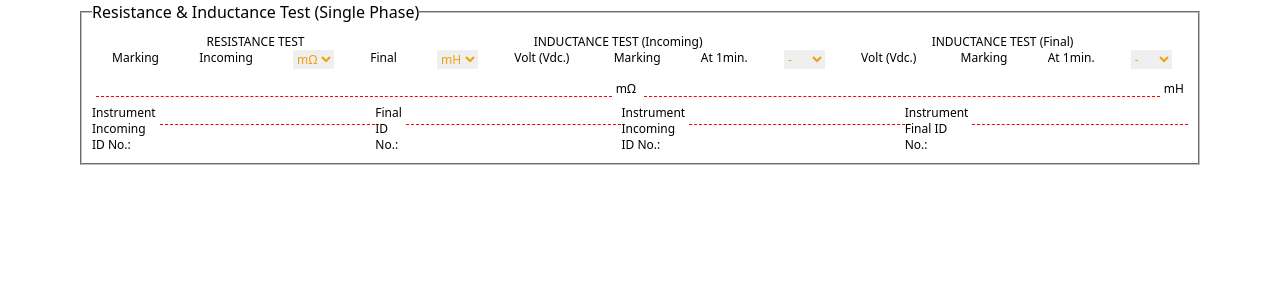
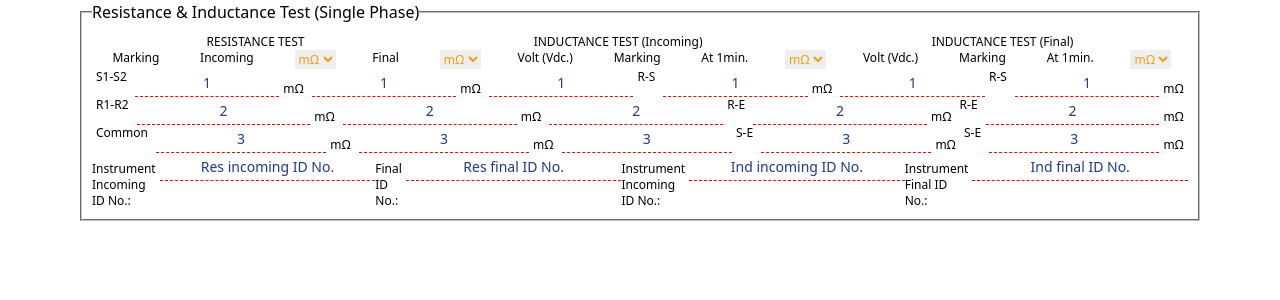
Before and after one commit to iArtz/jobsheet-ex-components, a PHP site: page / in a window 1280 px wide. Shown: the top 300 px of the page. Run offline with PHP 8.4, Linux system fonts and the light colour scheme; style sheets or scripts are compiled from the project's sources.

Commit message:
Add Resistance and Inductance test Single Phase

```diff
--- a/src/Type/A/Components/ResistanceInductanceTestSinglePhase.php
+++ b/src/Type/A/Components/ResistanceInductanceTestSinglePhase.php
@@ -20,66 +20,34 @@ class ResistanceInductanceTestSinglePhase extends Component
         'resistance_inductance_test' => [
             [],
             [
-
                 'resistance_incoming_unit' => 'mΩ',
-                'resistance_final_unit' => 'mH',
+                'resistance_final_unit' => 'mΩ',
                 'inductance_incoming_unit' => 'mΩ',
-                'inductance_final_unit' => 'mH',
-                'resistance_incoming_unit' => 'mΩ',
-                'resistance_final_unit' => 'mH',
-                'inductance_incoming_unit' => 'mΩ',
-                'inductance_final_unit' => 'mH',
+                'inductance_final_unit' => 'mΩ',
             ],
-            [
-                // Slow
-                'slow_resistance_incoming_marking_1' => '1',
-                'slow_resistance_incoming_value_1' => '1',
-                'slow_resistance_final_value_1' => '1',
-
-                'slow_inductance_incoming_value_1' => '1',
-                'slow_inductance_final_value_1' => '1',
-
-                // Fast
-                'fast_resistance_incoming_marking_1' => '1',
-                'fast_resistance_incoming_value_1' => '1',
-                'fast_resistance_final_value_1' => '1',
-
-                'fast_inductance_incoming_value_1' => '1',
-                'fast_inductance_final_value_1' => '1',
+            [ // Row 1
+                'resistance_incoming_value_1' => '1',
+                'resistance_final_value_1' => '1',
+                'inductance_incoming_volt' => '1',
+                'inductance_incoming_value_1' => '1',
+                'inductance_final_volt' => '1',
+                'inductance_final_value_1' => '1',
             ],
-            [
-                // Slow
-                'slow_resistance_incoming_marking_2' => '2',
-                'slow_resistance_incoming_value_2' => '2',
-                'slow_resistance_final_value_2' => '2',
-
-                'slow_inductance_incoming_value_2' => '2',
-                'slow_inductance_final_value_2' => '2',
-
-                // Fast
-                'fast_resistance_incoming_marking_2' => '2',
-                'fast_resistance_incoming_value_2' => '2',
-                'fast_resistance_final_value_2' => '2',
-
-                'fast_inductance_incoming_value_2' => '2',
-                'fast_inductance_final_value_2' => '2',
+            [ // Row 2
+                'resistance_incoming_value_2' => '2',
+                'resistance_final_value_2' => '2',
+                'inductance_incoming_volt' => '2',
+                'inductance_incoming_value_2' => '2',
+                'inductance_final_volt' => '2',
+                'inductance_final_value_2' => '2',
             ],
-            [
-                // Slow
-                'slow_resistance_incoming_marking_3' => '3',
-                'slow_resistance_incoming_value_3' => '3',
-                'slow_resistance_final_value_3' => '3',
-
-                'slow_inductance_incoming_value_3' => '3',
-                'slow_inductance_final_value_3' => '3',
-
-                // Fast
-                'fast_resistance_incoming_marking_3' => '3',
-                'fast_resistance_incoming_value_3' => '3',
-                'fast_resistance_final_value_3' => '3',
-
-                'fast_inductance_incoming_value_3' => '3',
-                'fast_inductance_final_value_3' => '3',
+            [ // Row 3
+                'resistance_incoming_value_3' => '3',
+                'resistance_final_value_3' => '3',
+                'inductance_incoming_volt' => '3',
+                'inductance_incoming_value_3' => '3',
+                'inductance_final_volt' => '3',
+                'inductance_final_value_3' => '3',
             ],
             [
                 'resistance_incoming_id_no' => 'Res incoming ID No.',
@@ -128,101 +96,77 @@ class ResistanceInductanceTestSinglePhase extends Component
                 new Dropdown(
                     'resistance_final_unit',
                     '',
-                    ['H', 'mH', 'MH', 'μH',],
+                    ['Ω', 'mΩ', 'MΩ', 'μΩ', 'GΩ'],
                 ),
 
-                new Span('Volt (Vdc.)', ['mr-1', 'pr-1']),
+                // Inductance Incoming
+                new Span('Volt (Vdc.)'),
                 new Span('Marking'),
                 new Span('At 1min.'),
                 new Dropdown(
-                    'inductance_incoming_1_min_unit',
+                    'inductance_incoming_unit',
                     '',
                     ['Ω', 'mΩ', 'MΩ', 'μΩ', 'GΩ'],
                 ),
 
-                new Span('Volt (Vdc.)', ['mr-1', 'pr-1']),
+                // Inductance Final
+                new Span('Volt (Vdc.)'),
                 new Span('Marking'),
                 new Span('At 1min.'),
                 new Dropdown(
-                    'inductance_final_1_min_unit',
+                    'inductance_final_unit',
                     '',
                     ['Ω', 'mΩ', 'MΩ', 'μΩ', 'GΩ'],
                 ),
-
             ],
             [ // Row 1
-                // Slow
+                new Span('S1-S2'),
                 new Input('resistance_incoming_value_1', ''),
                 new Span(static::$data['resistance_inductance_test'][1]['resistance_incoming_unit'], ['mt-3']),
                 new Input('resistance_final_value_1', ''),
                 new Span(static::$data['resistance_inductance_test'][1]['resistance_final_unit'], ['mt-3']),
 
-                //     new Input('slow_inductance_incoming_value_1', ''),
-                //     new Span(static::$data['resistance_inductance_test'][2]['slow_inductance_incoming_unit'], ['mt-3']),
-                //     new Input('slow_inductance_final_value_1', ''),
-                //     new Span(static::$data['resistance_inductance_test'][2]['slow_inductance_final_unit']),
+                new Input('inductance_incoming_volt', ''),
+                new Span('R-S'),
+                new Input('inductance_incoming_value_1', ''),
+                new Span(static::$data['resistance_inductance_test'][1]['inductance_incoming_unit'], ['mt-3']),
 
-                //     // Fast
-                //     new Input('fast_resistance_incoming_marking_1', ''),
-                //     new Input('fast_resistance_incoming_value_1', ''),
-                //     new Span(static::$data['resistance_inductance_test'][2]['fast_resistance_incoming_unit'], ['mt-3']),
-                //     new Input('fast_resistance_final_value_1', ''),
-                //     new Span(static::$data['resistance_inductance_test'][2]['fast_resistance_final_unit'], ['mt-3']),
+                new Input('inductance_final_volt', ''),
+                new Span('R-S'),
+                new Input('inductance_final_value_1', ''),
+                new Span(static::$data['resistance_inductance_test'][1]['inductance_final_unit'], ['mt-3']),
+            ],
+            [ // Row 2
+                new Span('R1-R2'),
+                new Input('resistance_incoming_value_2', ''),
+                new Span(static::$data['resistance_inductance_test'][1]['resistance_incoming_unit'], ['mt-3']),
+                new Input('resistance_final_value_2', ''),
+                new Span(static::$data['resistance_inductance_test'][1]['resistance_final_unit'], ['mt-3']),
 
-                //     new Input('fast_inductance_incoming_value_1', ''),
-                //     new Span(static::$data['resistance_inductance_test'][2]['fast_inductance_incoming_unit'], ['mt-3']),
-                //     new Input('fast_inductance_final_value_1', ''),
-                //     new Span(static::$data['resistance_inductance_test'][2]['fast_inductance_final_unit'], ['mt-3']),
-                // ],
-                // [ // Row 2
-                //     // Slow
-                //     new Input('slow_resistance_incoming_marking_2', ''),
-                //     new Input('slow_resistance_incoming_value_2', ''),
-                //     new Span(static::$data['resistance_inductance_test'][2]['slow_resistance_incoming_unit'], ['mt-3']),
-                //     new Input('slow_resistance_final_value_2', ''),
-                //     new Span(static::$data['resistance_inductance_test'][2]['slow_resistance_final_unit'], ['mt-3']),
+                new Input('inductance_final_volt', ''),
+                new Span('R-E'),
+                new Input('inductance_incoming_value_2', ''),
+                new Span(static::$data['resistance_inductance_test'][1]['inductance_incoming_unit'], ['mt-3']),
 
-                //     new Input('slow_inductance_incoming_value_2', ''),
-                //     new Span(static::$data['resistance_inductance_test'][2]['slow_inductance_incoming_unit'], ['mt-3']),
-                //     new Input('slow_inductance_final_value_2', ''),
-                //     new Span(static::$data['resistance_inductance_test'][2]['slow_inductance_final_unit']),
+                new Span('R-E'),
+                new Input('inductance_final_value_2', ''),
+                new Span(static::$data['resistance_inductance_test'][1]['inductance_final_unit'], ['mt-3']),
+            ],
+            [ // Row 3
+                new Span('Common'),
+                new Input('resistance_incoming_value_3', ''),
+                new Span(static::$data['resistance_inductance_test'][1]['resistance_incoming_unit'], ['mt-3']),
+                new Input('resistance_final_value_3', ''),
+                new Span(static::$data['resistance_inductance_test'][1]['resistance_final_unit'], ['mt-3']),
 
-                //     // Fast
-                //     new Input('fast_resistance_incoming_marking_2', ''),
-                //     new Input('fast_resistance_incoming_value_2', ''),
-                //     new Span(static::$data['resistance_inductance_test'][2]['fast_resistance_incoming_unit'], ['mt-3']),
-                //     new Input('fast_resistance_final_value_2', ''),
-                //     new Span(static::$data['resistance_inductance_test'][2]['fast_resistance_final_unit'], ['mt-3']),
+                new Input('inductance_final_volt', ''),
+                new Span('S-E'),
+                new Input('inductance_incoming_value_3', ''),
+                new Span(static::$data['resistance_inductance_test'][1]['inductance_incoming_unit'], ['mt-3']),
 
-                //     new Input('fast_inductance_incoming_value_2', ''),
-                //     new Span(static::$data['resistance_inductance_test'][2]['fast_inductance_incoming_unit'], ['mt-3']),
-                //     new Input('fast_inductance_final_value_2', ''),
-                //     new Span(static::$data['resistance_inductance_test'][2]['fast_inductance_final_unit'], ['mt-3']),
-                // ],
-                // [ // Row 3
-                //     // Slow
-                //     new Input('slow_resistance_incoming_marking_3', ''),
-                //     new Input('slow_resistance_incoming_value_3', ''),
-                //     new Span(static::$data['resistance_inductance_test'][2]['slow_resistance_incoming_unit'], ['mt-3']),
-                //     new Input('slow_resistance_final_value_3', ''),
-                //     new Span(static::$data['resistance_inductance_test'][2]['slow_resistance_final_unit'], ['mt-3']),
-
-                //     new Input('slow_inductance_incoming_value_3', ''),
-                //     new Span(static::$data['resistance_inductance_test'][2]['slow_inductance_incoming_unit'], ['mt-3']),
-                //     new Input('slow_inductance_final_value_3', ''),
-                //     new Span(static::$data['resistance_inductance_test'][2]['slow_inductance_final_unit']),
-
-                //     // Fast
-                //     new Input('fast_resistance_incoming_marking_3', ''),
-                //     new Input('fast_resistance_incoming_value_3', ''),
-                //     new Span(static::$data['resistance_inductance_test'][2]['fast_resistance_incoming_unit'], ['mt-3']),
-                //     new Input('fast_resistance_final_value_3', ''),
-                //     new Span(static::$data['resistance_inductance_test'][2]['fast_resistance_final_unit'], ['mt-3']),
-
-                //     new Input('fast_inductance_incoming_value_3', ''),
-                //     new Span(static::$data['resistance_inductance_test'][2]['fast_inductance_incoming_unit'], ['mt-3']),
-                //     new Input('fast_inductance_final_value_3', ''),
-                //     new Span(static::$data['resistance_inductance_test'][2]['fast_inductance_final_unit'], ['mt-3']),
+                new Span('S-E'),
+                new Input('inductance_final_value_3', ''),
+                new Span(static::$data['resistance_inductance_test'][1]['inductance_final_unit'], ['mt-3']),
             ],
             [ // Row 4
                 new Input('resistance_incoming_id_no', 'Instrument Incoming ID No.'),
```
